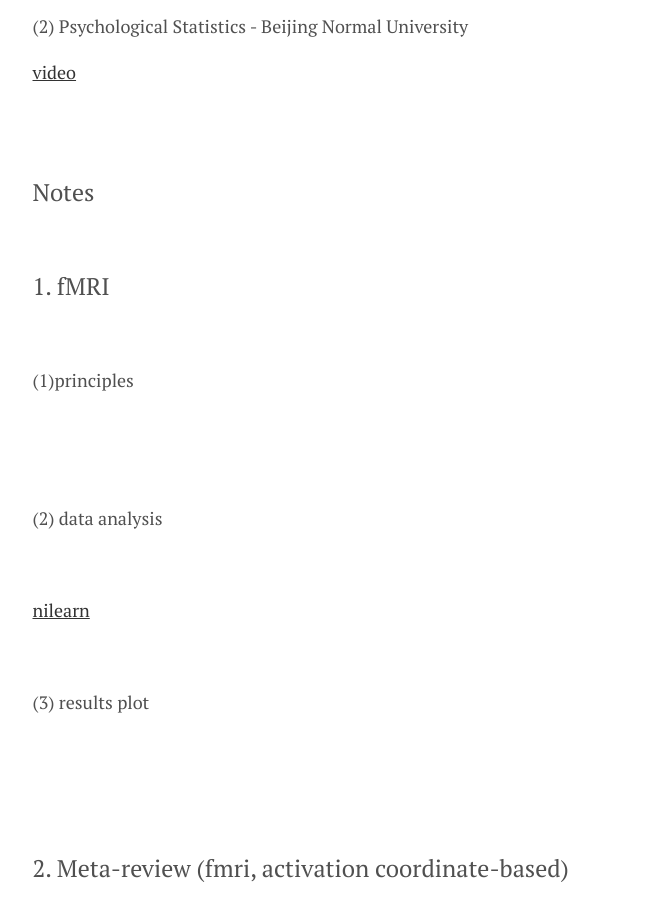
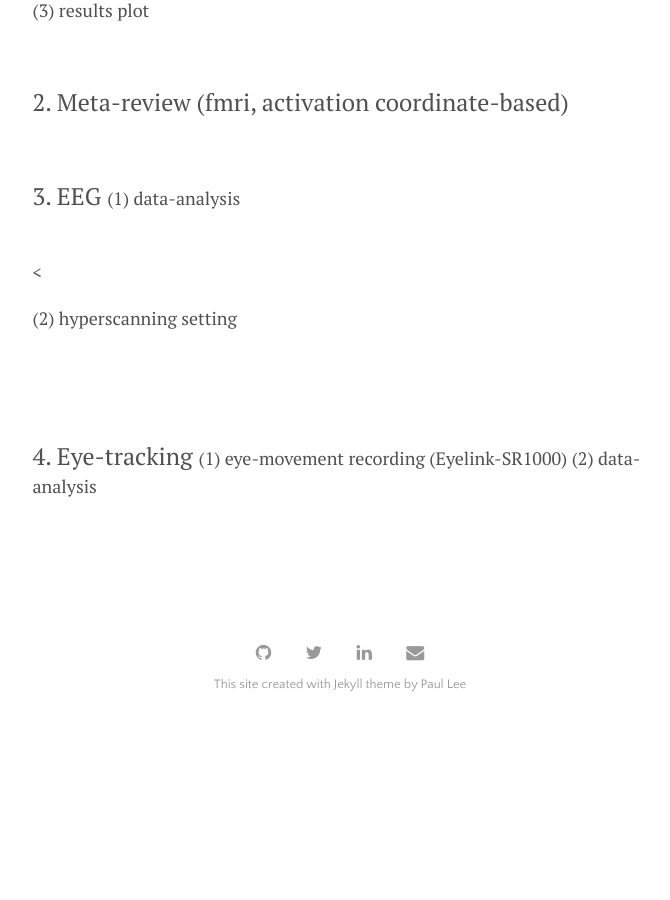
Before and after one commit to wu-shuyi/wu-shuyi.github.io, a Jekyll site: the page built from menu/learning resources.md, in a window 1280 px wide and 900 px high, scrolled down 2290 px. Shown: the whole window, without its empty margins (300-970 px from the left). Built offline with Jekyll 4.4.1, drawn with Linux system fonts in a browser that asks for light colours; after the commit the page ends 3020 px from its top, so only the background shows below that.

Commit message:
Update learning resources.md

```diff
--- a/menu/learning resources.md
+++ b/menu/learning resources.md
@@ -10,10 +10,7 @@ Here I would share some of my learning notes and open materials. <br>
 
 ---
 <font size="5.5"> open materials </font> <br>
-
 <font size="5"> 1. Neuroscience </font> <br>
-
-
 <font size="4"> (1) Harvard - Fundamentals of Neuroscience, Part 3: The Brain (Prof. David Cox) </font>
 [video](https://www.bilibili.com/video/av41830186/?p=1) <br>
 
@@ -26,80 +23,58 @@ Here I would share some of my learning notes and open materials. <br>
 <font size="4"> (4) Neuromatch computational neuroscience course </font>
 [home link](https://compneuro.neuromatch.io/tutorials/intro.html) <br>
 <br>
-<br>
-<font size="5"> 2. Deep learning </font> <br>
 
+<font size="5"> 2. Deep learning </font>
 <font size="4"> (1) Neuromatch deep learning course </font>
 [home link](https://deeplearning.neuromatch.io/tutorials/intro.html) <br>
 
-<br>
 <font size="4"> (2) 机器学习深度学习-台湾大学-普通话版 (Prof.李宏毅) </font>
 [B站 video](https://www.bilibili.com/video/BV1JE411g7XF)<br>
-<br>
 
 <font size="4"> (3) Calculus -MIT (Prof Gilbert Strang) </font>
 [B站 video](https://www.bilibili.com/video/BV18z411b731) <br>
- <br>
 
 <font size="4"> (4) The essence of calculus (from 3blue1brown) </font>
 [video](https://www.youtube.com/watch?v=WUvTyaaNkzM&list=PLZHQObOWTQDMsr9K-rj53DwVRMYO3t5Yr)  <br>
 
 <font size="4"> (5) Linear Algebra -MIT (Prof Gilbert Strang)</font>
 [B站 video](https://www.bilibili.com/video/BV1at411d79w) <br>
-<br>
 
 <font size="4"> (6) Essence of linear algebra (from 3blue1brown) </font>
 [video](https://www.youtube.com/watch?v=fNk_zzaMoSs&list=PLZHQObOWTQDPD3MizzM2xVFitgF8hE_ab)  <br>
+<br>
 
-<br>
-<br>
-<font size="5"> 3. Others </font> <br>
-
+<font size="5"> 3. Others </font>
 <font size="4"> (1) Introduction to Probability - MIT (Prof. John Tsitsiklis) </font>
-[home link](https://ocw.mit.edu/courses/res-6-012-introduction-to-probability-spring-2018/),[B站 video](https://www.bilibili.com/video/BV1LE411B7ir) <br>
-<br>
+[home link](https://ocw.mit.edu/courses/res-6-012-introduction-to-probability-spring-2018/), [B站 video](https://www.bilibili.com/video/BV1LE411B7ir) <br>
 
 <font size="4"> (2) Psychological Statistics - Beijing Normal University </font>
 [video](https://www.youtube.com/playlist?list=PLNybgro6DM2H7mmTV7eBBH-0nW7rtrypo) <br>
-
-<br>
 <br>
 
 <font size="5.5"> Notes </font> <br>
-
-<font size="5">  1. fMRI </font> <br>
-
+<font size="5">  1. fMRI </font>
 <font size="4"> (1)principles </font>  <br>
 
+<font size="4"> (2) data analysis </font>
+[nilearn](https://nilearn.github.io/stable/index.html) <br>
+
+<font size="4">(3) results plot </font>
+<br>
+
+<font size="5">  2. Meta-review (fmri, activation coordinate-based) </font>
 
 <br>
-<font size="4"> (2) data analysis </font> <br>
-
-[nilearn](https://nilearn.github.io/stable/index.html) <br>
+<font size="5">  3. EEG </font>
+<font size="4"> (1) data-analysis </font> <br>
+<
+<font size="4"> (2) hyperscanning setting </font> <br>
 
 <br>
-<font size="4">(3) results plot </font> <br>
+<font size="5">  4. Eye-tracking </font>
+<font size="4"> (1) eye-movement recording (Eyelink-SR1000) </font>
 
+
+<font size="4"> (2) data-analysis </font>
 <br>
 <br>
-<font size="5">  2. Meta-review (fmri, activation coordinate-based) </font>  <br>
-
-
-<br>
-<br>
-<font size="5">  3. EEG </font>  <br>
-
-<font size="4"> (1) data-analysis </font> <br>
-<br>
-<font size="4"> (2) hyperscanning setting </font> <br>
-<br>
-<br>
-<font size="5">  4. Eye-tracking </font>  <br>
-
-<font size="4"> (1) eye-movement recording (Eyelink-SR1000) </font> <br>
-
-
-<br>
-<font size="4"> (2) data-analysis </font> <br>
-<br>
-<br>
```
